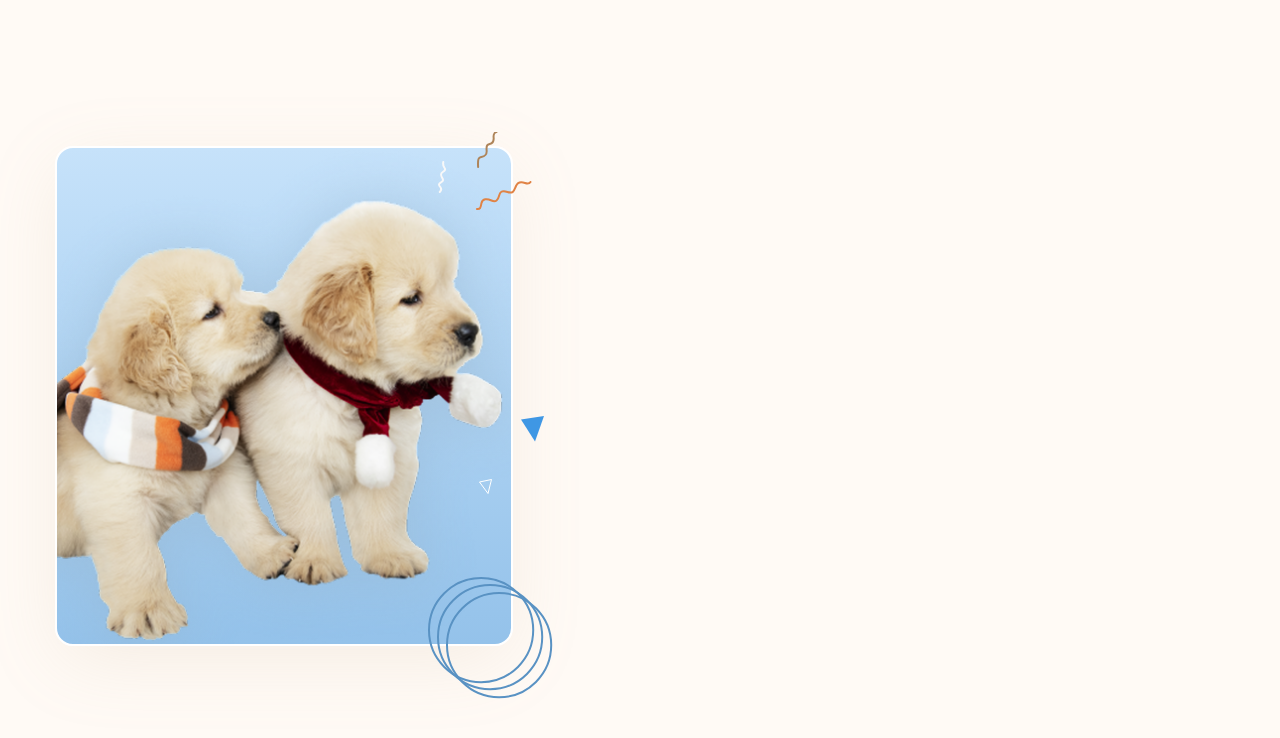
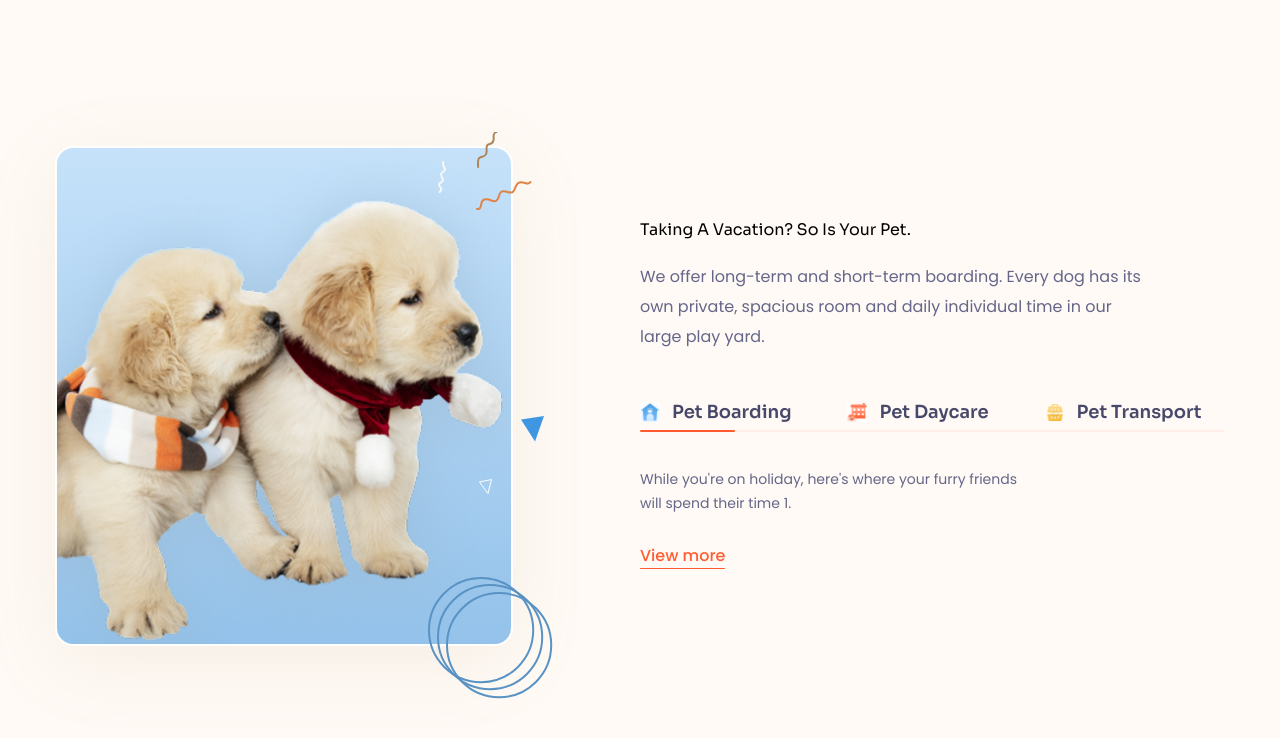
Before and after one commit to buiquanghuy4705/htmlcss-project-04, a plain HTML site: page index.html in a window 1280 px wide. Shown: the part 1449-2187 px from the top of the page. Drawn offline with Linux system fonts and the light colour scheme.

Commit message:
Làm phần about #4

```diff
--- a/assets/css/styles.css
+++ b/assets/css/styles.css
@@ -91,7 +91,7 @@ button {
     color: #000958;
 }
 
-.section__desc {
+.section-desc {
     margin-top: 24px;
     font-size: 1.6rem;
     line-height: 1.88;
@@ -479,3 +479,89 @@ button {
     right: -42px;
     bottom: -55px;
 }
+
+.about__desc-bottom {
+    width: 511px;
+    margin-bottom: 50px;
+}
+
+.tab__list {
+    position: relative;
+    display: flex;
+    column-gap: 56px;
+}
+
+.tab__list::after,
+.tab__item--active::after,
+.tab__content-more::after {
+    position: absolute;
+    content: "";
+    left: 0;
+    right: 0;
+    bottom: 0;
+    height: 2px;
+    border-radius: 1px;
+    background: #ff5b2e;
+    opacity: 0.07;
+}
+
+.tab__item--active::after {
+    width: 95px;
+    opacity: 1;
+}
+
+.tab__item {
+    position: relative;
+    display: flex;
+    align-items: center;
+    column-gap: 12px;
+    padding-bottom: 10px;
+    cursor: pointer;
+}
+
+.tab__icon {
+    width: 20px;
+}
+
+.tab__title {
+    font-family: Sora, sans-serif;
+    font-weight: 600;
+    font-size: 1.8rem;
+    line-height: 1;
+    color: #48496a;
+}
+
+.tab__contents {
+    padding-top: 36px;
+}
+
+.tab__content-item {
+    display: none;
+}
+
+.tab__content-item--active {
+    display: block;
+}
+
+.tab__content-desc {
+    width: 391px;
+    font-size: 1.4rem;
+    line-height: 1.71;
+    color: #656689;
+}
+
+.tab__content-more {
+    position: relative;
+    display: inline-block;
+    margin-top: 32px;
+    padding-bottom: 5px;
+    font-weight: 500;
+    font-size: 1.6rem;
+    line-height: 1;
+    color: #ff5d31;
+}
+
+.tab__content-more::after {
+    opacity: 1;
+    height: 1.5px;
+}
--- a/index.html
+++ b/index.html
@@ -206,7 +206,7 @@
                             <h2 class="about__heading section__heading">
                                 Best Agency For Your Pet.
                             </h2>
-                            <p class="about__desc section__desc">
+                            <p class="about__desc section-desc">
                                 Lorem ipsum dolor sit amet, consectetur
                                 adipisicing elit, sed do eiusmod tempor
                                 incididunt ut labore et dolore magna aliqua.
@@ -308,7 +308,89 @@
                                 </div>
                             </figure>
                         </div>
-                        <section class="about__content"></section>
+                        <section class="about__content">
+                            <h2 class="section-heading">
+                                Taking A Vacation? So Is Your Pet.
+                            </h2>
+                            <p class="section-desc about__desc-bottom">
+                                We offer long-term and short-term boarding.
+                                Every dog has its own private, spacious room and
+                                daily individual time in our large play yard.
+                            </p>
+                            <div class="tab">
+                                <ul class="tab__list">
+                                    <li class="tab__item tab__item--active">
+                                        <img
+                                            src="./assets/icons/home.png"
+                                            alt=""
+                                            class="tab__icon"
+                                        />
+                                        <span class="tab__title">
+                                            Pet Boarding
+                                        </span>
+                                    </li>
+                                    <li class="tab__item">
+                                        <img
+                                            src="./assets/icons/heath.png"
+                                            alt=""
+                                            class="tab__icon"
+                                        />
+                                        <span class="tab__title">
+                                            Pet Daycare
+                                        </span>
+                                    </li>
+                                    <li class="tab__item">
+                                        <img
+                                            src="./assets/icons/bag.png"
+                                            alt=""
+                                            class="tab__icon"
+                                        />
+                                        <span class="tab__title">
+                                            Pet Transport
+                                        </span>
+                                    </li>
+                                </ul>
+                                <div class="tab__contents">
+                                    <!-- Tab content 1 -->
+                                    <div
+                                        class="tab__content-item tab__content-item--active"
+                                    >
+                                        <p class="tab__content-desc">
+                                            While you're on holiday, here's
+                                            where your furry friends will spend
+                                            their time 1.
+                                        </p>
+                                        <a href="#!" class="tab__content-more">
+                                            View more
+                                        </a>
+                                    </div>
+
+                                    <!-- Tab content 2 -->
+                                    <div class="tab__content-item">
+                                        <p class="tab__content-desc">
+                                            While you're on holiday, here's
+                                            where your furry friends will spend
+                                            their time 2.
+                                        </p>
+                                        <a href="#!" class="tab__content-more">
+                                            View more
+                                        </a>
+                                    </div>
+
+                                    <!-- Tab content 3 -->
+                                    <div class="tab__content-item">
+                                        <p class="tab__content-desc">
+                                            While you're on holiday, here's
+                                            where your furry friends will spend
+                                            their time 3.
+                                        </p>
+                                        <a href="#!" class="tab__content-more">
+                                            View more
+                                        </a>
+                                    </div>
+                                </div>
+                            </div>
+                        </section>
                     </div>
                 </div>
             </section>
```
Also changed, not shown: assets/icons/bag.png (added), assets/icons/heath.png (added), assets/icons/home.png (added).
